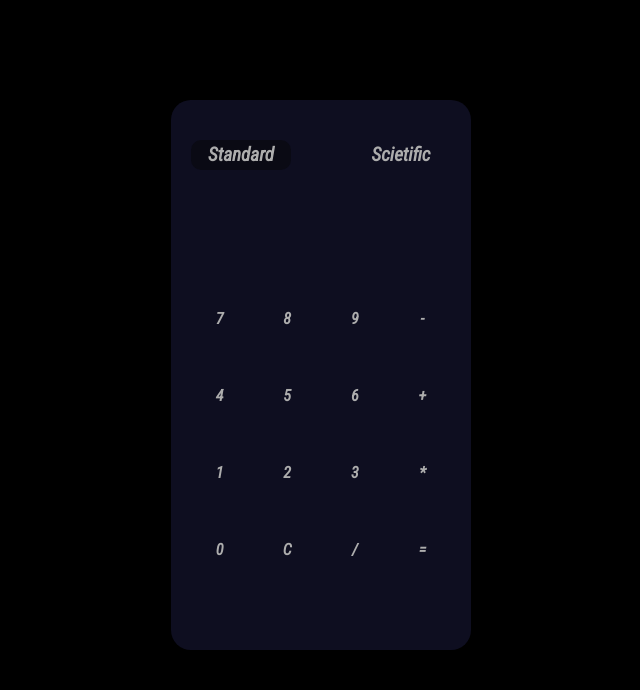
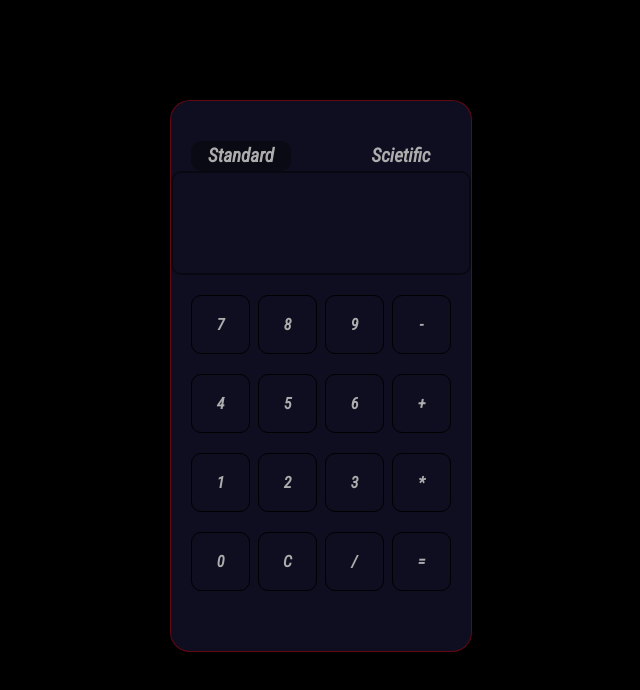
Before and after one commit to Guilhermebarrosf/First-Project-WebCalc, a plain HTML site: page index.html in a window 1280 px wide. Shown: the whole page, without its empty margins (319-959 px from the left). Drawn offline with Linux system fonts and the light colour scheme.

Commit message:
Add Borders to Design

```diff
--- a/index.html
+++ b/index.html
@@ -6,7 +6,7 @@
     <meta http-equiv="X-UA-Compatible" content="IE=edge">
     <meta name="viewport" content="width=device-width, initial-scale=1.0">
     <link rel="stylesheet" href="style.css">
-    <title>Calc</title>
+    <title>Web Calculator</title>
 </head>
 
 <body>
--- a/style.css
+++ b/style.css
@@ -19,6 +19,7 @@ body{
     margin-right: auto;
     margin-top: 100px;
     border-radius: 20px;
+    border: 1px solid rgba(255, 0, 0, 0.445);
 }
 .tipic{
     display: flex;
@@ -53,6 +54,8 @@ body{
     padding-top: 50px;
     font-size: 2rem;
     height: 50px;
+    border: 2px solid rgba(0, 0, 0, 0.459);
+    border-radius: 10px;
 }
 .op-and-numbers{
     display: flex;
@@ -65,6 +68,8 @@ body{
     height: 57px;
     text-align: center;
     line-height: 57px;
+    border: 1px solid black;
+    border-radius: 10px;
 }
 .op-and-numbers p:hover{
     border-radius: 10px;
```
